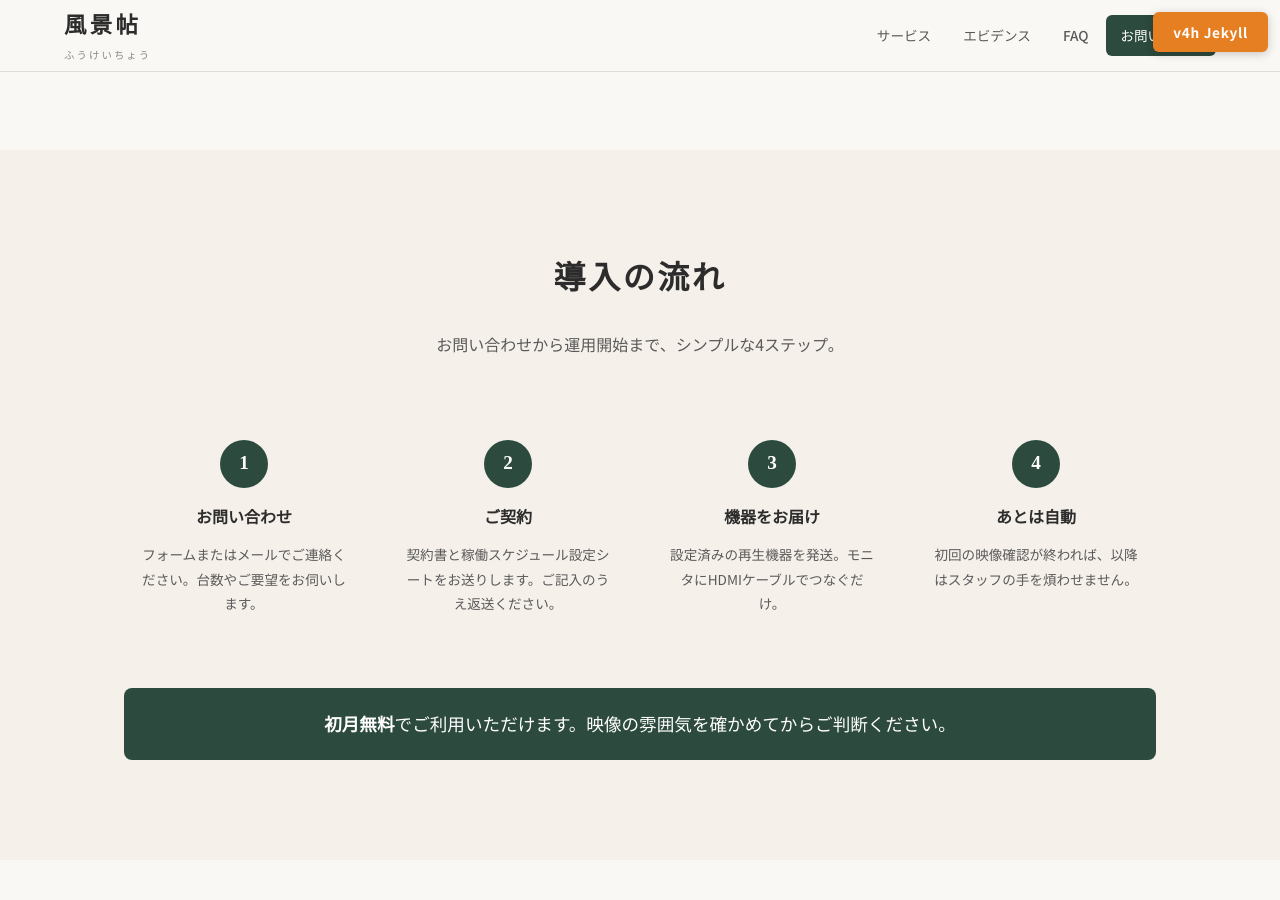
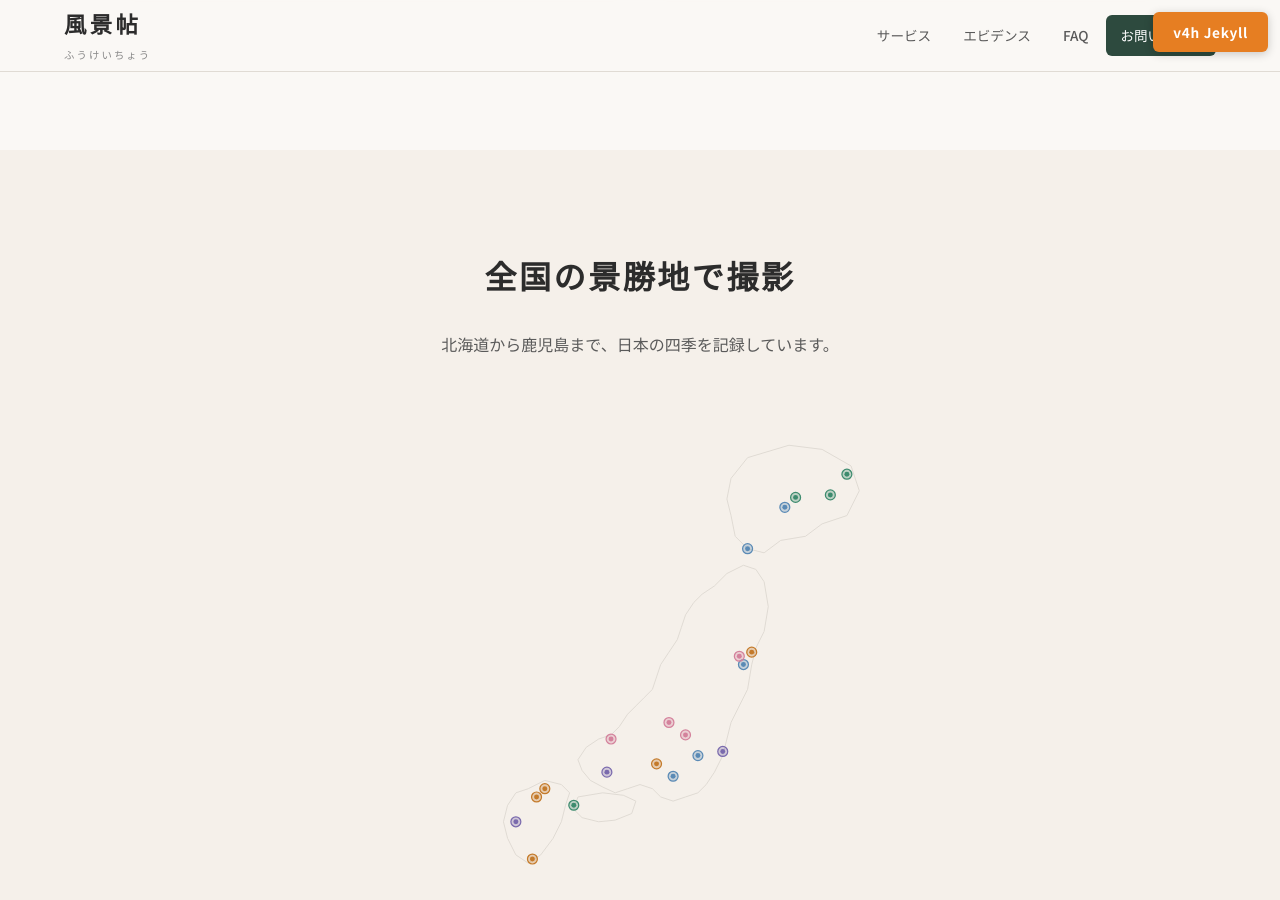
Before and after one commit to dr836gnypeq-ctrl/fukeichou-site, a Jekyll site: the page built from index.html, in a window 1280 px wide and 900 px high, scrolled down 2464 px. Built offline with Jekyll 4.4.1, drawn with Linux system fonts in a browser that asks for light colours; some of the changed text lies outside the part shown.

Commit message:
Add interactive Japan map section with 21 shooting locations

```diff
--- /dev/null
+++ b/_includes/map.html
@@ -0,0 +1,194 @@
+<!-- ⑧ 撮影地マップ -->
+<section class="section" id="map">
+<div class="container">
+<h2 class="section-heading">全国の景勝地で撮影</h2>
+<p class="section-lead">北海道から鹿児島まで、日本の四季を記録しています。</p>
+
+<div class="map-wrapper">
+<svg viewBox="0 0 580 780" xmlns="http://www.w3.org/2000/svg" class="japan-map" role="img" aria-label="撮影地マップ">
+
+<!-- 日本列島 簡略アウトライン -->
+<g class="island-outlines" fill="var(--paper-warm)" stroke="var(--border)" stroke-width="1.2">
+<!-- 北海道 -->
+<path d="M420,60 L470,45 L510,50 L545,70 L555,100 L540,130 L510,140 L490,155 L460,160 L440,175 L420,170 L405,155 L400,130 L395,110 L400,85 Z"/>
+<!-- 本州 -->
+<path d="M415,190 L430,195 L440,210 L445,240 L440,270 L430,290 L425,310 L420,340 L410,360 L400,380 L395,400 L390,420 L380,440 L370,455 L360,465 L345,470 L330,475 L315,470 L305,460 L290,455 L275,460 L260,465 L245,458 L230,450 L220,438 L215,425 L225,410 L240,400 L255,395 L265,385 L275,370 L285,360 L295,350 L305,340 L310,325 L315,310 L325,295 L335,280 L340,265 L345,250 L355,235 L365,225 L380,215 L395,200 Z"/>
+<!-- 四国 -->
+<path d="M215,470 L245,465 L270,468 L285,475 L280,490 L260,498 L240,500 L220,495 L210,485 Z"/>
+<!-- 九州 -->
+<path d="M155,460 L175,450 L195,455 L205,465 L200,480 L195,500 L185,520 L170,540 L155,550 L140,540 L130,520 L125,500 L130,480 L140,465 Z"/>
+</g>
+
+<!-- 撮影地ピン -->
+<g class="map-pins">
+<!-- 北海道 -->
+<g class="pin" data-name="知床" data-season="夏" data-en="Shiretoko">
+<circle cx="540" cy="80" r="6"/><circle cx="540" cy="80" r="3" class="pin-inner"/>
+</g>
+<g class="pin" data-name="摩周湖" data-season="夏" data-en="Lake Mashu">
+<circle cx="520" cy="105" r="6"/><circle cx="520" cy="105" r="3" class="pin-inner"/>
+</g>
+<g class="pin" data-name="美瑛の丘" data-season="夏" data-en="Hills of Biei">
+<circle cx="478" cy="108" r="6"/><circle cx="478" cy="108" r="3" class="pin-inner"/>
+</g>
+<g class="pin" data-name="青い池" data-season="冬" data-en="Blue Pond">
+<circle cx="465" cy="120" r="6"/><circle cx="465" cy="120" r="3" class="pin-inner"/>
+</g>
+<g class="pin" data-name="函館山" data-season="冬" data-en="Mt. Hakodate">
+<circle cx="420" cy="170" r="6"/><circle cx="420" cy="170" r="3" class="pin-inner"/>
+</g>
+
+<!-- 東北 -->
+<g class="pin" data-name="蔵王" data-season="冬" data-en="Zao">
+<circle cx="415" cy="310" r="6"/><circle cx="415" cy="310" r="3" class="pin-inner"/>
+</g>
+<g class="pin" data-name="松島" data-season="秋" data-en="Matsushima">
+<circle cx="425" cy="295" r="6"/><circle cx="425" cy="295" r="3" class="pin-inner"/>
+</g>
+<g class="pin" data-name="船岡城址公園" data-season="春" data-en="Funaoka Castle Park">
+<circle cx="410" cy="300" r="6"/><circle cx="410" cy="300" r="3" class="pin-inner"/>
+</g>
+
+<!-- 関東・甲信越 -->
+<g class="pin" data-name="東京 お台場" data-season="夜" data-en="Odaiba, Tokyo">
+<circle cx="390" cy="415" r="6"/><circle cx="390" cy="415" r="3" class="pin-inner"/>
+</g>
+<g class="pin" data-name="河口湖" data-season="冬" data-en="Lake Kawaguchi">
+<circle cx="360" cy="420" r="6"/><circle cx="360" cy="420" r="3" class="pin-inner"/>
+</g>
+<g class="pin" data-name="北八ヶ岳" data-season="春" data-en="Kitayatsugatake">
+<circle cx="345" cy="395" r="6"/><circle cx="345" cy="395" r="3" class="pin-inner"/>
+</g>
+
+<!-- 中部 -->
+<g class="pin" data-name="新穂高" data-season="春" data-en="Shinhotaka">
+<circle cx="325" cy="380" r="6"/><circle cx="325" cy="380" r="3" class="pin-inner"/>
+</g>
+<g class="pin" data-name="弁天島" data-season="冬" data-en="Bentenjima">
+<circle cx="330" cy="445" r="6"/><circle cx="330" cy="445" r="3" class="pin-inner"/>
+</g>
+<g class="pin" data-name="香嵐渓" data-season="秋" data-en="Korankei">
+<circle cx="310" cy="430" r="6"/><circle cx="310" cy="430" r="3" class="pin-inner"/>
+</g>
+
+<!-- 近畿 -->
+<g class="pin" data-name="天橋立" data-season="春" data-en="Amanohashidate">
+<circle cx="255" cy="400" r="6"/><circle cx="255" cy="400" r="3" class="pin-inner"/>
+</g>
+<g class="pin" data-name="神戸" data-season="夜" data-en="Kobe">
+<circle cx="250" cy="440" r="6"/><circle cx="250" cy="440" r="3" class="pin-inner"/>
+</g>
+
+<!-- 中国・四国 -->
+<g class="pin" data-name="宮島" data-season="秋" data-en="Miyajima">
+<circle cx="175" cy="460" r="6"/><circle cx="175" cy="460" r="3" class="pin-inner"/>
+</g>
+<g class="pin" data-name="錦帯橋" data-season="秋" data-en="Kintaikyo Bridge">
+<circle cx="165" cy="470" r="6"/><circle cx="165" cy="470" r="3" class="pin-inner"/>
+</g>
+<g class="pin" data-name="亀老山展望公園" data-season="夏" data-en="Kirosan Observatory">
+<circle cx="210" cy="480" r="6"/><circle cx="210" cy="480" r="3" class="pin-inner"/>
+</g>
+
+<!-- 九州 -->
+<g class="pin" data-name="稲佐山" data-season="夜" data-en="Mt. Inasa, Nagasaki">
+<circle cx="140" cy="500" r="6"/><circle cx="140" cy="500" r="3" class="pin-inner"/>
+</g>
+<g class="pin" data-name="桜島" data-season="秋" data-en="Sakurajima">
+<circle cx="160" cy="545" r="6"/><circle cx="160" cy="545" r="3" class="pin-inner"/>
+</g>
+</g>
+
+<!-- ツールチップ（JSで制御） -->
+<g class="map-tooltip" style="display:none">
+<rect class="tooltip-bg" rx="6" ry="6"/>
+<text class="tooltip-name" dy="-8"></text>
+<text class="tooltip-detail" dy="10"></text>
+</g>
+
+</svg>
+
+<!-- 凡例 -->
+<div class="map-legend">
+<span class="legend-item"><span class="legend-dot season-spring"></span>春</span>
+<span class="legend-item"><span class="legend-dot season-summer"></span>夏</span>
+<span class="legend-item"><span class="legend-dot season-autumn"></span>秋</span>
+<span class="legend-item"><span class="legend-dot season-winter"></span>冬</span>
+<span class="legend-item"><span class="legend-dot season-night"></span>夜景</span>
+</div>
+<p class="map-note">全国100箇所以上の景勝地で撮影。四季・時間帯あわせて150時間超の映像ライブラリ。</p>
+</div>
+</div>
+</section>
+
+<script>
+(function(){
+  /* 季節→色マッピング */
+  var colors={
+    '春':'#d4829c','夏':'#3d8b6e','秋':'#c47a2a','冬':'#5a8ab5','夜':'#7a6aad'
+  };
+
+  /* ピンに季節色を適用 */
+  document.querySelectorAll('.pin').forEach(function(pin){
+    var season=pin.getAttribute('data-season');
+    var c=colors[season]||'#2d4a3e';
+    pin.querySelectorAll('circle')[0].setAttribute('fill',c);
+    pin.querySelectorAll('circle')[0].setAttribute('fill-opacity','0.3');
+    pin.querySelectorAll('circle')[0].setAttribute('stroke',c);
+    pin.querySelectorAll('circle')[0].setAttribute('stroke-width','1.5');
+    pin.querySelectorAll('circle')[1].setAttribute('fill',c);
+  });
+
+  /* ツールチップ制御 */
+  var tooltip=document.querySelector('.map-tooltip');
+  var bg=tooltip.querySelector('.tooltip-bg');
+  var nameEl=tooltip.querySelector('.tooltip-name');
+  var detailEl=tooltip.querySelector('.tooltip-detail');
+
+  document.querySelectorAll('.pin').forEach(function(pin){
+    pin.addEventListener('mouseenter',function(e){
+      var name=pin.getAttribute('data-name');
+      var en=pin.getAttribute('data-en');
+      var season=pin.getAttribute('data-season');
+      var cx=parseFloat(pin.querySelector('circle').getAttribute('cx'));
+      var cy=parseFloat(pin.querySelector('circle').getAttribute('cy'));
+
+      nameEl.textContent=name;
+      detailEl.textContent=en+'  |  '+season;
+
+      /* テキスト幅の推定 */
+      var w=Math.max(name.length*16, en.length*8+40)+24;
+      var h=48;
+
+      /* 画面端の場合は左に表示 */
+      var tx=cx+15;
+      if(tx+w>560) tx=cx-w-15;
+      var ty=cy-h/2;
+      if(ty<10) ty=10;
+
+      bg.setAttribute('x',tx);
+      bg.setAttribute('y',ty);
+      bg.setAttribute('width',w);
+      bg.setAttribute('height',h);
+
+      nameEl.setAttribute('x',tx+12);
+      nameEl.setAttribute('y',ty+h/2);
+      detailEl.setAttribute('x',tx+12);
+      detailEl.setAttribute('y',ty+h/2);
+
+      tooltip.style.display='block';
+    });
+
+    pin.addEventListener('mouseleave',function(){
+      tooltip.style.display='none';
+    });
+
+    /* モバイル対応 */
+    pin.addEventListener('touchstart',function(e){
+      e.preventDefault();
+      pin.dispatchEvent(new Event('mouseenter'));
+      setTimeout(function(){pin.dispatchEvent(new Event('mouseleave'))},2500);
+    });
+  });
+})();
+</script>
--- a/assets/css/style.css
+++ b/assets/css/style.css
@@ -146,3 +146,22 @@ nav{display:none}
 .hero-actions{flex-direction:column;align-items:center}
 .btn-lg{width:100%}
 }
+
+/* Map */
+.map-wrapper{max-width:480px;margin:0 auto}
+.japan-map{width:100%;height:auto}
+.pin{cursor:pointer;transition:transform .2s}
+.pin:hover circle:first-child{fill-opacity:.5!important;r:9}
+.pin:hover circle:last-child{r:4.5}
+.tooltip-bg{fill:var(--ink);fill-opacity:.92;filter:drop-shadow(0 2px 8px rgba(0,0,0,.2))}
+.tooltip-name{fill:var(--white);font-family:var(--serif);font-size:13px;font-weight:600}
+.tooltip-detail{fill:rgba(255,255,255,.7);font-family:var(--sans);font-size:10px}
+.map-legend{display:flex;justify-content:center;gap:20px;margin-top:32px;flex-wrap:wrap}
+.legend-item{display:flex;align-items:center;gap:6px;font-size:.85rem;color:var(--ink-light)}
+.legend-dot{width:10px;height:10px;border-radius:50%;display:inline-block}
+.season-spring{background:#d4829c}
+.season-summer{background:#3d8b6e}
+.season-autumn{background:#c47a2a}
+.season-winter{background:#5a8ab5}
+.season-night{background:#7a6aad}
+.map-note{text-align:center;margin-top:16px;font-size:.9rem;color:var(--ink-faint)}
--- a/index.html
+++ b/index.html
@@ -92,6 +92,8 @@ description: クリニック・介護施設向け 4K実写風景映像のサブ
 </div>
 </div>
 </section>
+
+{% include map.html %}
 
 <!-- ④ 導入の流れ -->
 <section class="section" id="flow">
```
